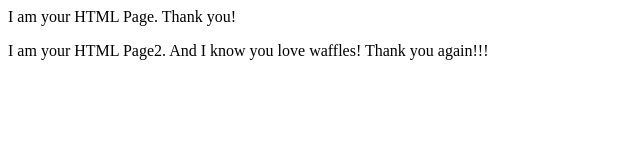
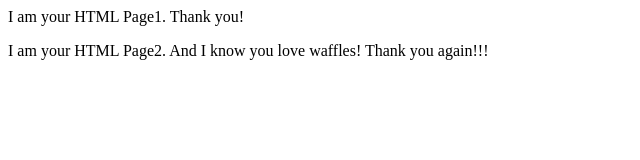
Before and after one commit to jaschluc732/caltech-pgm, a plain HTML site: page Lesson-02/index.html in a window 1280 px wide. Shown: the full height of the page, 0-640 px from the left. Drawn offline with Linux system fonts and the light colour scheme.

```diff
--- a/Lesson-02/index.html
+++ b/Lesson-02/index.html
@@ -1,7 +1,7 @@
 <html>
 <head><title>HTML</title></head>
 <body>
-	<p> I am your HTML Page. Thank you! </p>
+	<p> I am your HTML Page1. Thank you! </p>
 	<p> I am your HTML Page2. And I know you love waffles! Thank you again!!! </p>
 </body>
 </html>
```
